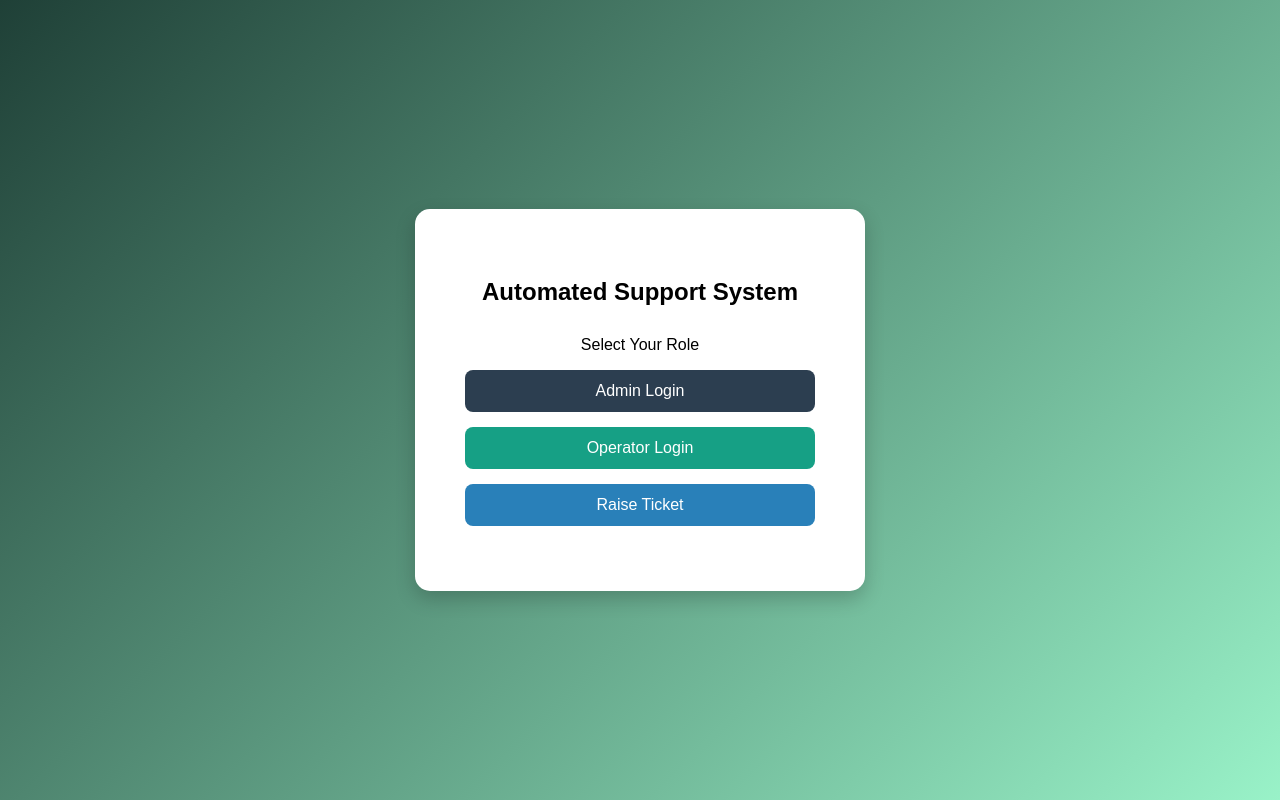
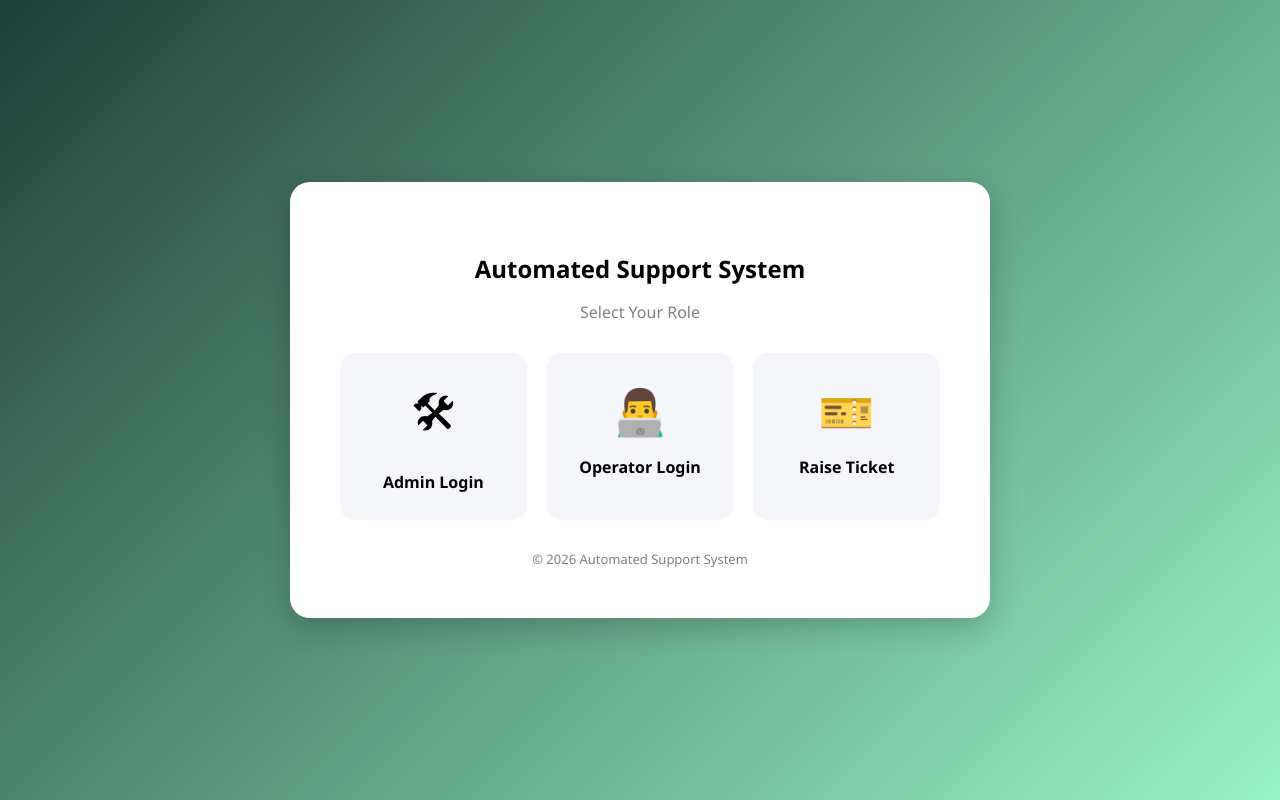
Before and after one commit to somnath516/automated-support-system, a website: page client/role.html in a window 1280 px wide. Drawn offline with Linux system fonts and the light colour scheme.

Commit message:
Updated role UI to card-based layout

```diff
--- a/client/role.html
+++ b/client/role.html
@@ -2,9 +2,11 @@
 <html>
 <head>
     <title>Automated Support System - Select Role</title>
+    <meta name="viewport" content="width=device-width, initial-scale=1.0">
+
     <style>
         body {
-            font-family: Arial, sans-serif;
+            font-family: 'Segoe UI', sans-serif;
             display: flex;
             justify-content: center;
             align-items: center;
@@ -13,52 +15,59 @@
             background: linear-gradient(135deg, #1f4037, #99f2c8);
         }
 
-        .box {
+        .container {
+            text-align: center;
             background: white;
             padding: 50px;
-            border-radius: 15px;
-            text-align: center;
-            width: 350px;
-            box-shadow: 0 8px 20px rgba(0,0,0,0.2);
+            border-radius: 20px;
+            width: 600px;
+            box-shadow: 0 10px 30px rgba(0,0,0,0.2);
         }
 
         h2 {
-            margin-bottom: 30px;
+            margin-bottom: 10px;
         }
 
-        button {
-            display: block;
-            width: 100%;
-            margin: 15px 0;
-            padding: 12px;
-            font-size: 16px;
-            border: none;
-            border-radius: 8px;
+        p {
+            margin-bottom: 30px;
+            color: gray;
+        }
+
+        .cards {
+            display: flex;
+            justify-content: space-between;
+            gap: 20px;
+        }
+
+        .card {
+            flex: 1;
+            padding: 25px;
+            border-radius: 15px;
+            background: #f4f6f9;
             cursor: pointer;
             transition: 0.3s;
+            border: 2px solid transparent;
         }
 
-        .admin {
-            background-color: #2c3e50;
-            color: white;
+        .card:hover {
+            transform: translateY(-8px);
+            border-color: #2c3e50;
+            box-shadow: 0 10px 20px rgba(0,0,0,0.15);
         }
 
-        .operator {
-            background-color: #16a085;
-            color: white;
+        .card span {
+            font-size: 45px;
+            display: block;
+            margin-bottom: 15px;
         }
 
-        .ticket {
-            background-color: #2980b9;
-            color: white;
-        }
-
-        button:hover {
-            opacity: 0.85;
+        .card h3 {
+            margin: 0;
+            font-size: 16px;
         }
 
         .footer {
-            margin-top: 20px;
+            margin-top: 30px;
             font-size: 13px;
             color: gray;
         }
@@ -66,21 +75,32 @@
 </head>
 <body>
 
-<div class="box">
+<div class="container">
     <h2>Automated Support System</h2>
     <p>Select Your Role</p>
 
-    <button class="admin" onclick="goToLogin('admin')">
-        Admin Login
-    </button>
+    <div class="cards">
 
-    <button class="operator" onclick="goToLogin('operator')">
-        Operator Login
-    </button>
+        <div class="card" onclick="goToLogin('admin')">
+            <span>🛠</span>
+            <h3>Admin Login</h3>
+        </div>
 
-    <button class="ticket" onclick="goToTicket()">
-        Raise Ticket
-    </button>
+        <div class="card" onclick="goToLogin('operator')">
+            <span>👨‍💻</span>
+            <h3>Operator Login</h3>
+        </div>
+
+        <div class="card" onclick="goToTicket()">
+            <span>🎫</span>
+            <h3>Raise Ticket</h3>
+        </div>
+
+    </div>
+
+    <div class="footer">
+        © 2026 Automated Support System
+    </div>
 </div>
 
 <script>
```
